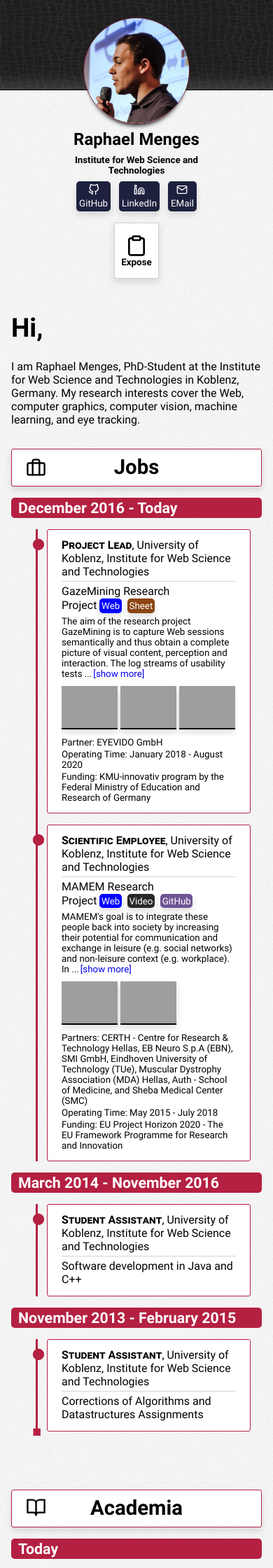
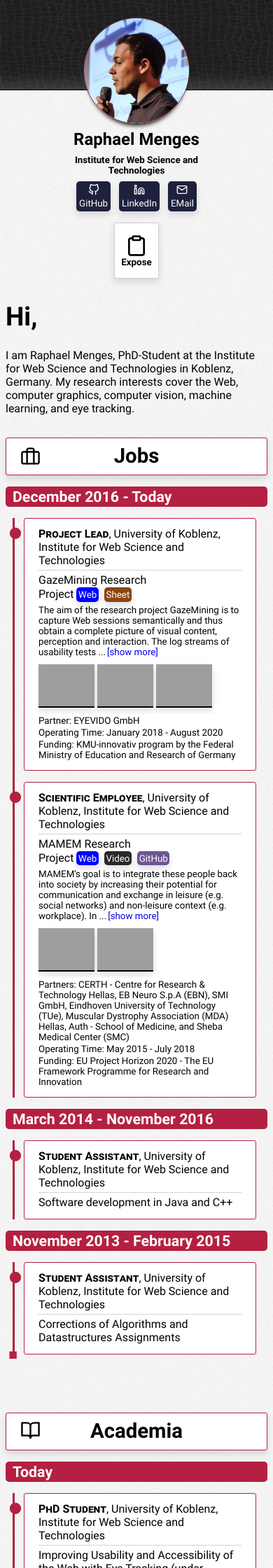
Before and after one commit to raphaelmenges/raphaelmenges.github.io, a Jekyll site: the page built from index.html, in a window 390 px wide. Shown: the top 2240 px of the page at 70% size. Built offline with Jekyll 4.4.1, drawn with Linux system fonts in a browser that asks for light colours; grey boxes are pictures that could not be loaded.

Commit message:
A bit CSS improvement.

```diff
--- a/css/global.css
+++ b/css/global.css
@@ -138,6 +138,10 @@ body {
 	background: #efefef url("/assets/background.png") repeat scroll center;
 	min-width: 320px;
 	overflow-x: hidden;
+}
+
+form {
+	margin: 0;
 }
 
 .page {
@@ -847,3 +851,18 @@ a.lightbox:hover {
 		display: inherit;
 	}
 }
+
+@media only screen and (max-width: 512px) {
+
+	/* make it more compact */
+	.timeline ol {
+		padding-left: 10px;
+	}
+	.timeline:after {
+		left: -31px;
+	}
+	.content {
+		margin-left: 0.5rem;
+		margin-right: 0.5rem;
+	}
+}
```
